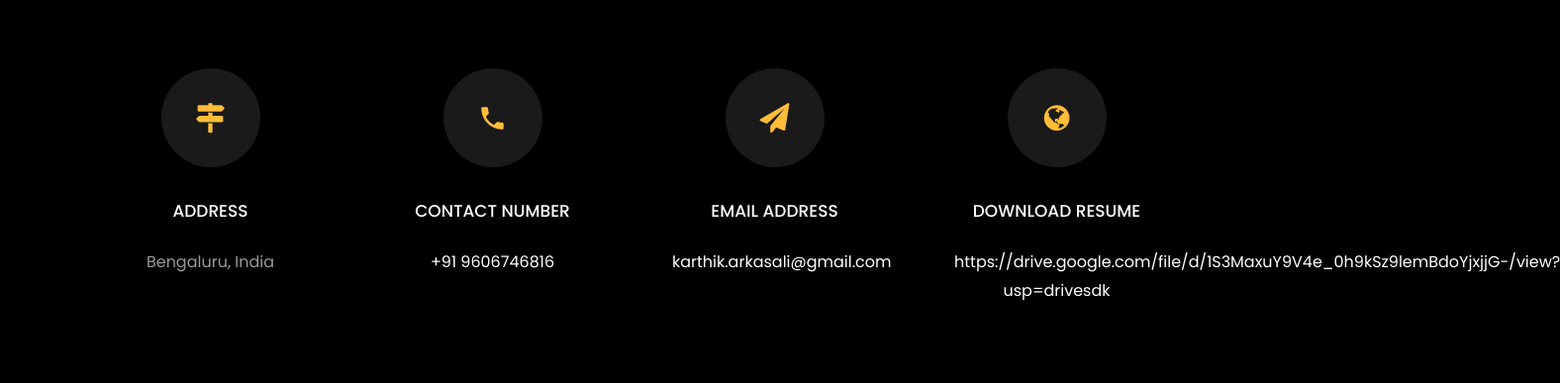
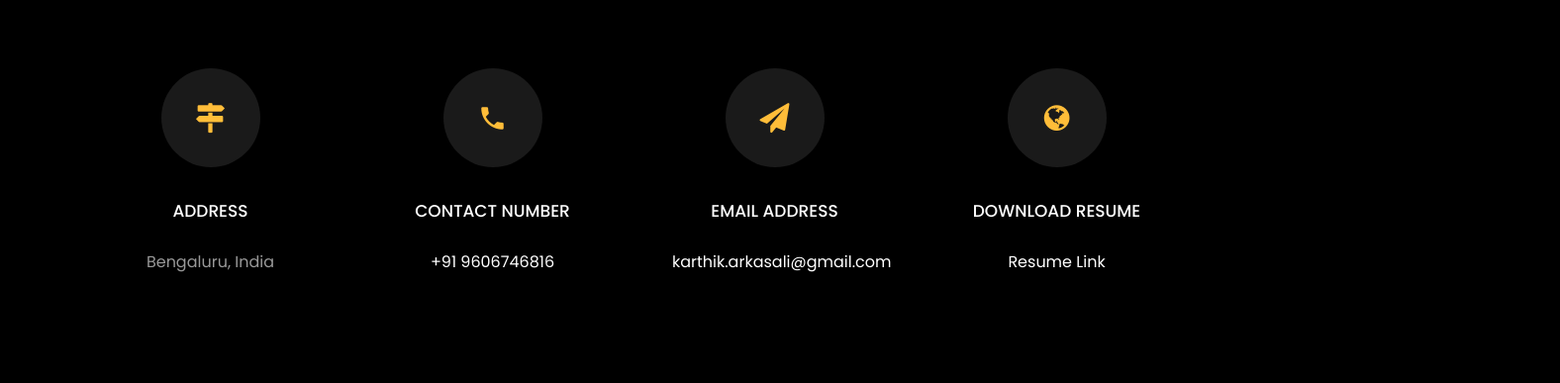
Before and after one commit to KarthikSArkasali/karthik.github.io, a plain HTML site: page index.html in a window 1280 px wide. Shown: the part 4631-5018 px from the top of the page at 99% size, 1576 px wide, since content can reach past the window. Drawn offline with Linux system fonts and the light colour scheme; animation ran at ten frames a second; files whose address does not match are found by name.

Commit message:
Update index.html

```diff
--- a/index.html
+++ b/index.html
@@ -464,7 +464,7 @@
           			<span class="icon-globe"></span>
           		</div>
           		<h3 class="mb-4">Download Resume</h3>
-	            <p><a href="#">https://drive.google.com/file/d/1S3MaxuY9V4e_0h9kSz9lemBdoYjxjjG-/view?usp=drivesdk</a></p>
+	            <p><a href="#">Resume Link</a></p>
 	          </div>
           </div>
 
```
